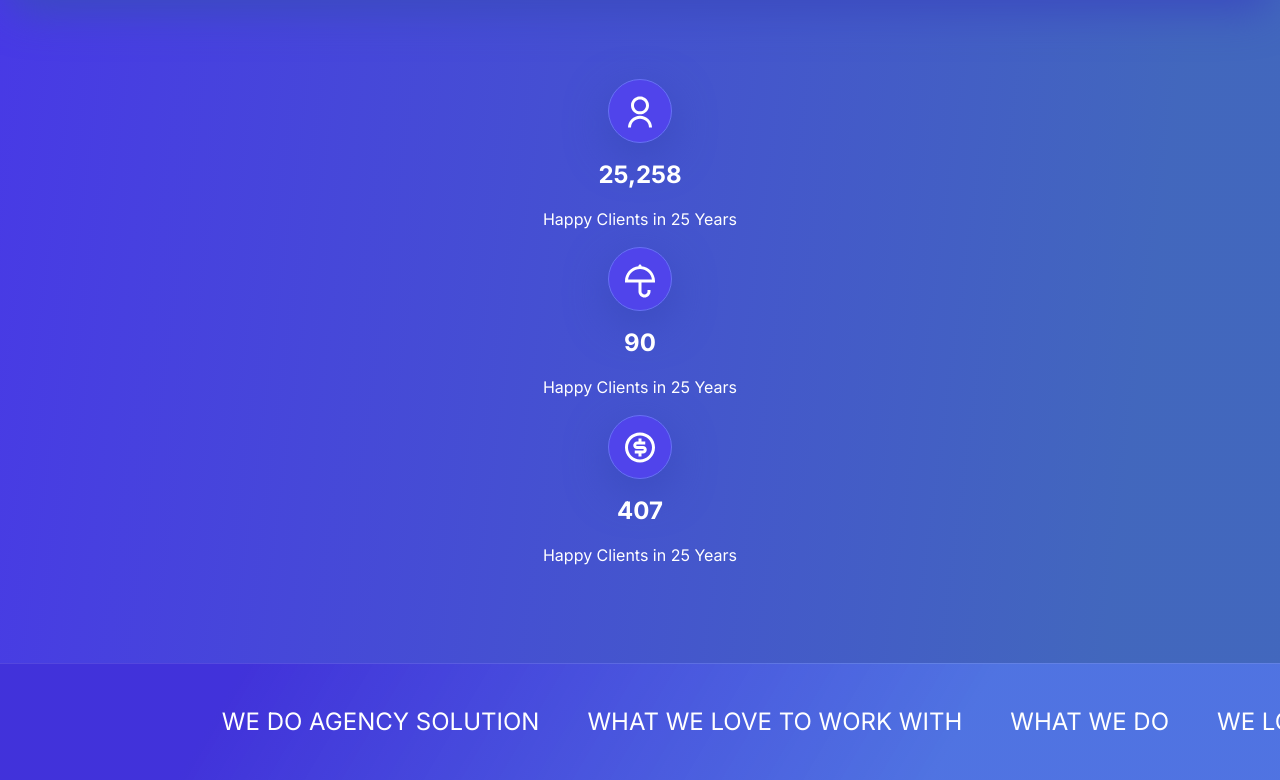
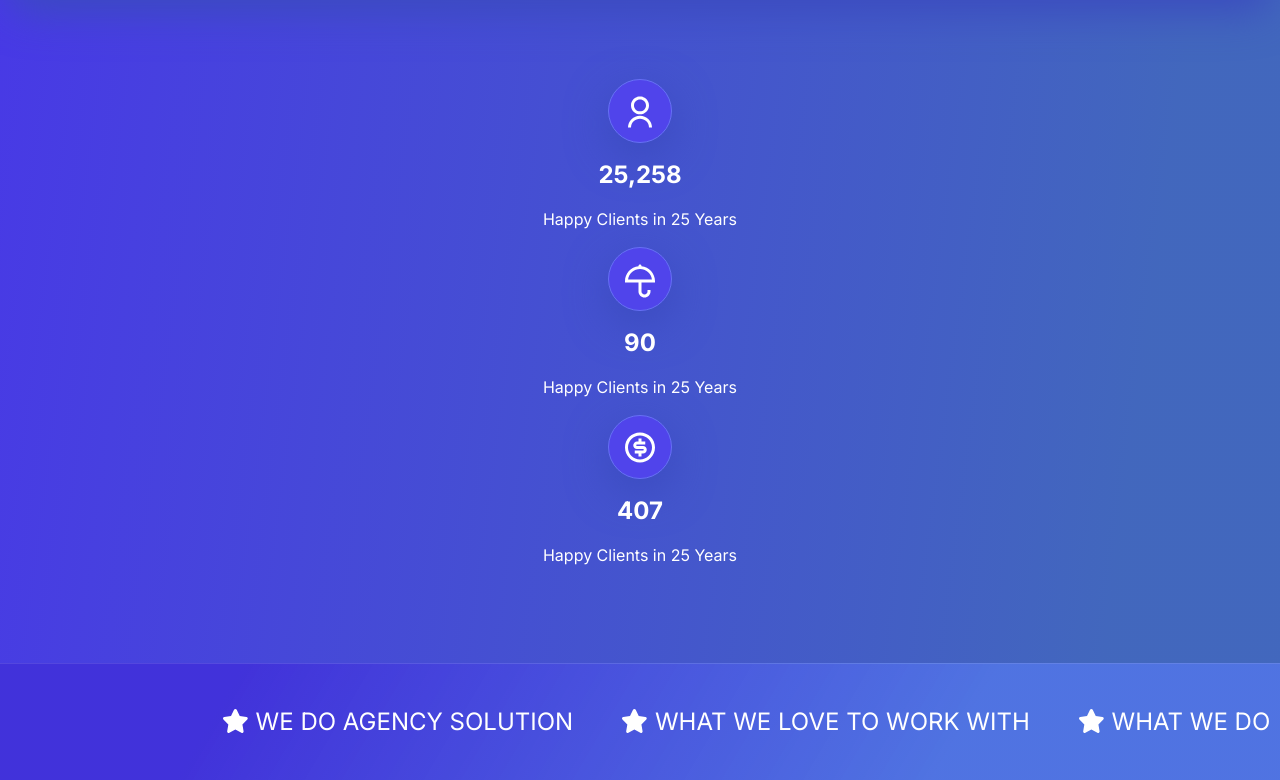
Before and after one commit to FieryInferno/my-portofolio, a Next.js app: page /example in a window 1280 px wide. Shown: the part 2984-3764 px from the top of the page. Built offline with nearby package versions, Linux system fonts and the light colour scheme.

Commit message:
fix:ticker

```diff
--- a/src/app/example/page.tsx
+++ b/src/app/example/page.tsx
@@ -1,6 +1,7 @@
 import Navbar from '@/components/navbar';
 import Hero from '@/components/hero';
 import Services from '@/components/services';
+import About from '@/components/About';
 
 export default function Home() {
     return (
@@ -8,6 +9,7 @@ export default function Home() {
             <Navbar />
             <Hero />
             <Services />
+            <About />
         </>
     )
 }
--- /dev/null
+++ b/src/components/About.tsx
@@ -0,0 +1,5 @@
+export default () => {
+    return (
+        <></>
+    );
+}
--- a/src/components/services.tsx
+++ b/src/components/services.tsx
@@ -1,4 +1,3 @@
-import Image from 'next/image';
 import control from '../../public/control.svg';
 import webDesignAndLogo from '../../public/web-design-and-logo.svg';
 import technologySolution from '../../public/technology-solution.svg';
@@ -70,11 +69,11 @@ export default () => <div className="services">
     </div>
     <div className='ticker-section'>
         <ul className='ur-ticker'>
-            <li className='inline-block mr-12 uppercase'>we do agency solution</li>
-            <li className='inline-block mr-12 uppercase'>what we love to work with</li>
-            <li className='inline-block mr-12 uppercase'>what we do</li>
-            <li className='inline-block mr-12 uppercase'>we love to work with</li>
-            <li className='inline-block mr-12 uppercase'>we love what we do</li>
+            <li className='inline-block mr-12 uppercase'><FontAwesomeIcon icon={faStar} /> we do agency solution</li>
+            <li className='inline-block mr-12 uppercase'><FontAwesomeIcon icon={faStar} /> what we love to work with</li>
+            <li className='inline-block mr-12 uppercase'><FontAwesomeIcon icon={faStar} /> what we do</li>
+            <li className='inline-block mr-12 uppercase'><FontAwesomeIcon icon={faStar} /> we love to work with</li>
+            <li className='inline-block mr-12 uppercase'><FontAwesomeIcon icon={faStar} /> we love what we do</li>
         </ul>
     </div>
 </div>;
```
